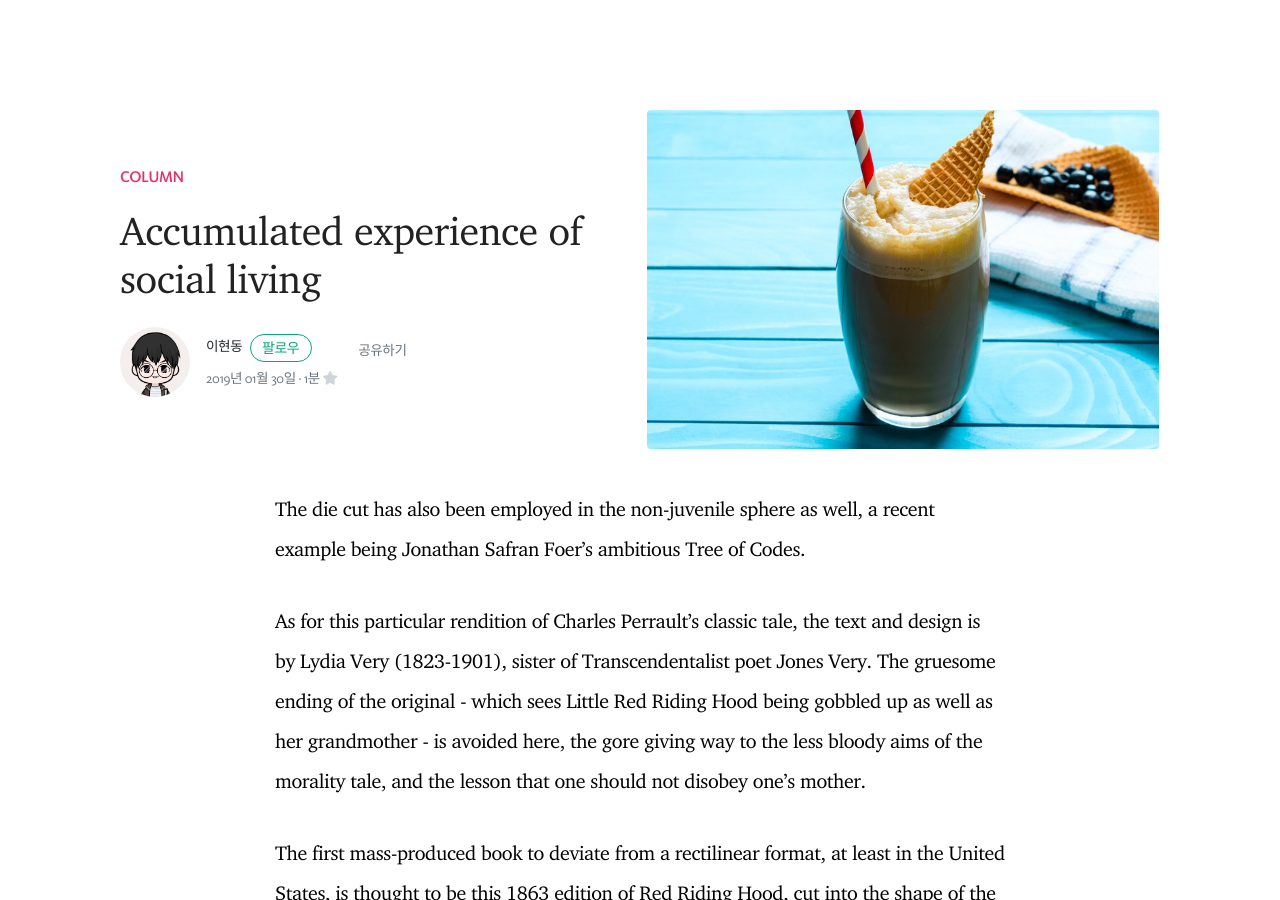
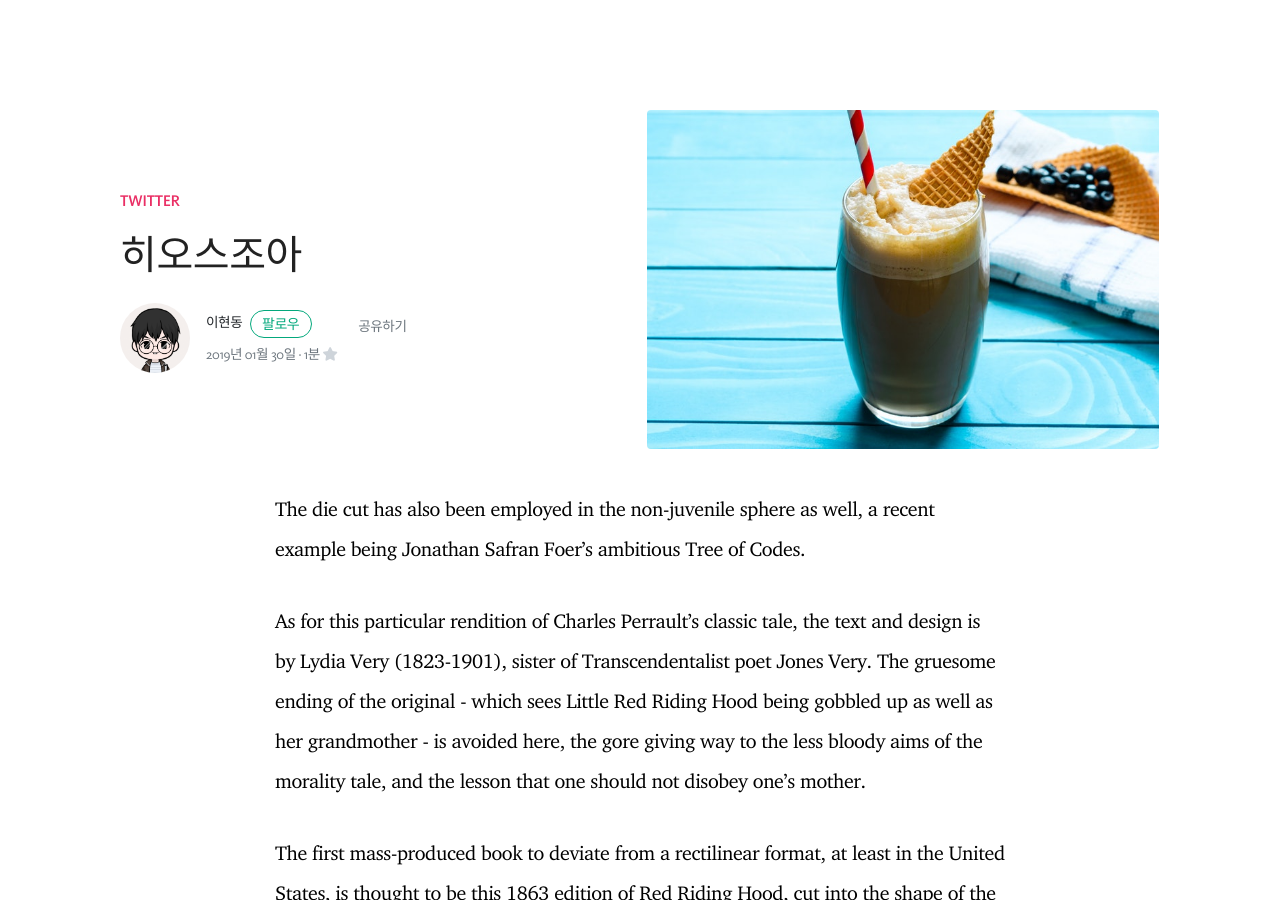
Before and after one commit to leehydn/ko_devlog, a Jekyll site: the page built from _posts/2019-01-30-acumulated-experience.md, in a window 1280 px wide and 900 px high. Built offline with Jekyll 4.4.1, drawn with Linux system fonts in a browser that asks for light colours; nearby versions of some CDN libraries; comment, search, counter and statistics services are not loaded.

Commit message:
automatic commit on 2020-07-08 23:26:58

```diff
--- a/_posts/2019-01-30-acumulated-experience.md
+++ b/_posts/2019-01-30-acumulated-experience.md
@@ -1,8 +1,8 @@
 ---
 layout: post
-title:  "Accumulated experience of social living"
+title:  "히오스조아"
 author: hyeon
-categories: [ Column ]
+categories: [ Twitter ]
 image: assets/images/15.jpg
 ---
 The die cut has also been employed in the non-juvenile sphere as well, a recent example being Jonathan Safran Foer’s ambitious Tree of Codes.
```
